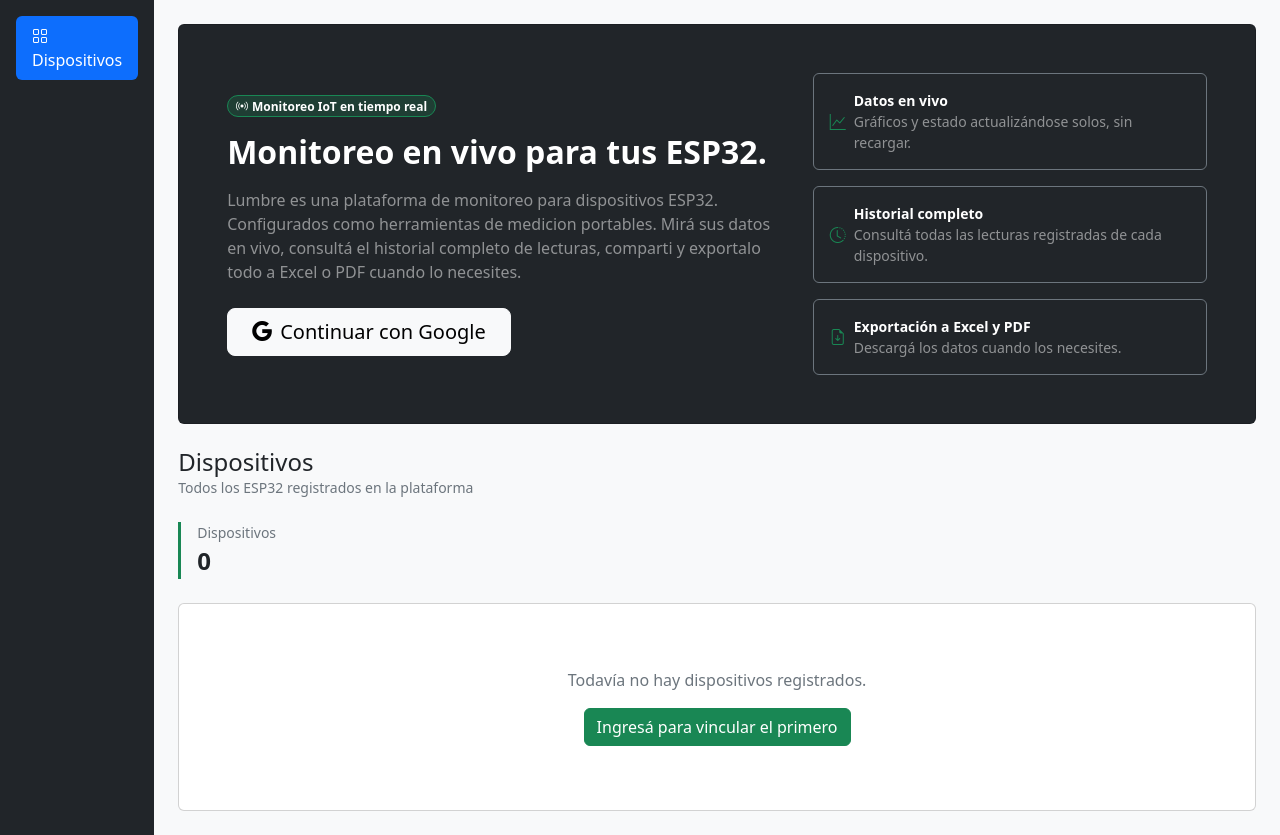
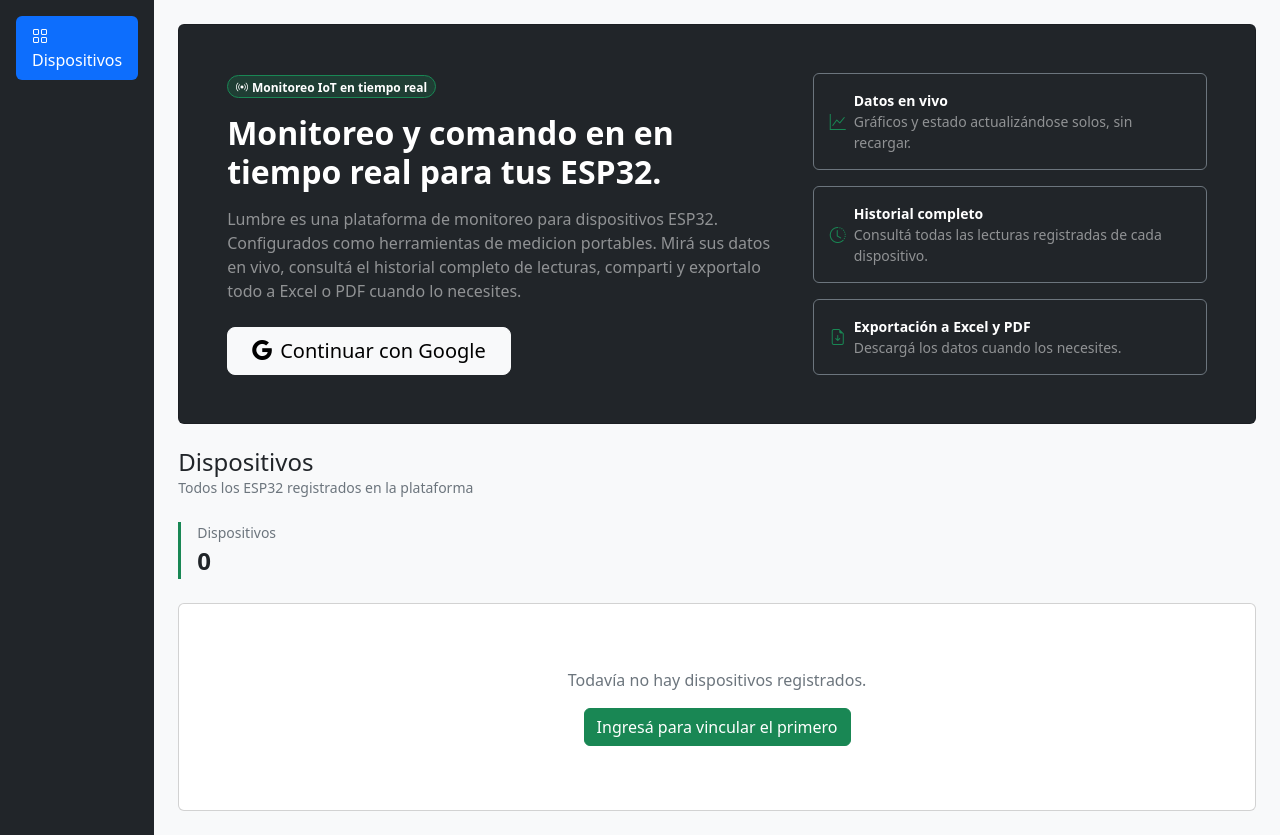
Before and after one commit to delpianocp/esp32-tester, a Django app: page / in a window 1280 px wide. Shown: the part 56-891 px from the top of the page. Run offline with Django 5.2, Linux system fonts and the light colour scheme; data that the repository does not hold is empty.

Commit message:
fix templates bienvenida

```diff
--- a/templates/devices/device_list.html
+++ b/templates/devices/device_list.html
@@ -11,7 +11,7 @@
                 <span class="badge rounded-pill text-bg-success bg-opacity-25 border border-success mb-3">
                     <i class="bi bi-broadcast me-1"></i>Monitoreo IoT en tiempo real
                 </span>
-                <h1 class="fw-bold mb-3" style="font-size:2rem;">Monitoreo en vivo para tus ESP32.</h1>
+                <h1 class="fw-bold mb-3" style="font-size:2rem;">Monitoreo y comando en en tiempo real para tus ESP32.</h1>
                 <p class="mb-4 text-white-50">
                     Lumbre es una plataforma de monitoreo para dispositivos ESP32. Configurados como herramientas de medicion portables.
                     Mirá sus datos en vivo, consultá el historial completo de lecturas, comparti y exportalo
```
